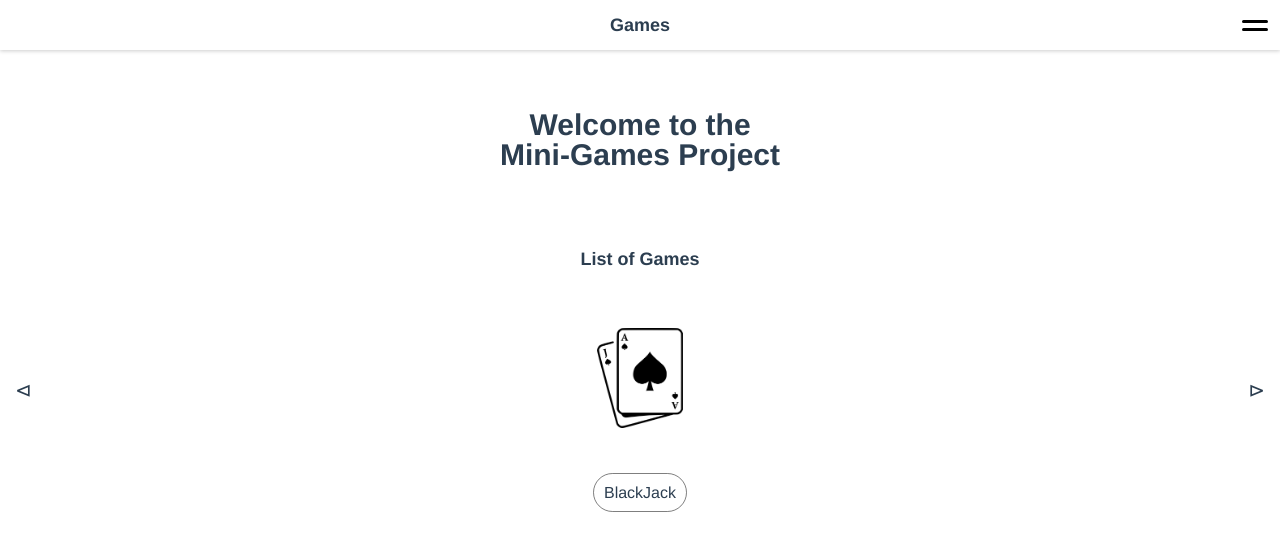
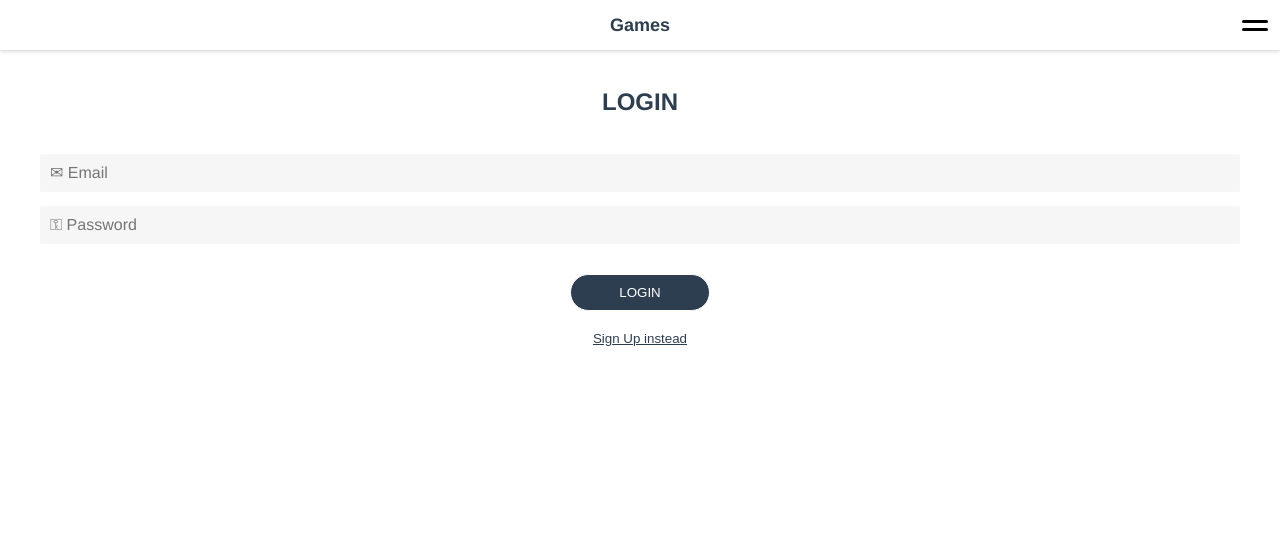
Before and after one commit to ryeolkwang/mini-games, a Vue app: page /login in a window 1280 px wide. Shown: the top 550 px of the page. Built offline with nearby package versions, Linux system fonts and the light colour scheme; some icons are missing.

Commit message:
Added login authentication feature

```diff
--- a/src/App.vue
+++ b/src/App.vue
@@ -10,6 +10,24 @@ import Header from '@/components/Header.vue';
 
 export default {
 	components: { Header },
+
+	computed: {
+		didAutoLogout() {
+			return this.$store.getters.didAutoLogout;
+		},
+	},
+
+	created() {
+		this.$store.dispatch('tryLogin');
+	},
+
+	watch: {
+		didAutoLogout(curValue, oldValue) {
+			if (curValue && curValue !== oldValue) {
+				this.$router.replace('/credits');
+			}
+		},
+	},
 };
 </script>
 
--- a/src/components/Header.vue
+++ b/src/components/Header.vue
@@ -1,14 +1,31 @@
 <template>
 	<header class="header">
 		<div class="headerInner">
-			<div
-				v-if="$route.path !== '/'"
-				class="backButton"
-				@click="$router.back()"
-			>
-				Back
+			<div class="headerButtons">
+				<router-link v-if="$route.path !== '/'" to="/">
+					<IosHomeIcon />
+				</router-link>
+				<router-link
+					v-if="
+						$route.path !== '/login' &&
+							!$store.getters.isAuthenticated
+					"
+					to="/login"
+				>
+					<IosLogInIcon />
+				</router-link>
+				<router-link
+					v-if="
+						$route.path !== '/login' &&
+							$store.getters.isAuthenticated
+					"
+					to="/credits"
+					@click.native="$store.dispatch('logout')"
+				>
+					<IosLogOutIcon />
+				</router-link>
 			</div>
-			<div class="logo">Games</div>
+			<div class="title">Games</div>
 			<Nav />
 		</div>
 	</header>
@@ -16,9 +33,12 @@
 
 <script>
 import Nav from '@/components/Nav.vue';
+import IosHomeIcon from 'vue-ionicons/dist/ios-home.vue';
+import IosLogInIcon from 'vue-ionicons/dist/ios-log-in.vue';
+import IosLogOutIcon from 'vue-ionicons/dist/ios-log-out.vue';
 
 export default {
-	components: { Nav },
+	components: { Nav, IosHomeIcon, IosLogInIcon, IosLogOutIcon },
 };
 </script>
 
@@ -38,28 +58,26 @@ export default {
 	justify-content: center;
 }
 
-.backButton {
-	position: absolute;
-	top: 0;
-	left: 0;
-	height: 50px;
-	width: 50px;
-	font-size: 0;
-	display: flex;
-	justify-content: center;
-	align-items: center;
-
-	&::before {
-		content: '\1438';
-		display: block;
-		font-size: 30px;
-		font-weight: bold;
-	}
-}
-
-.logo {
+.title {
 	font-size: 18px;
 	font-weight: bold;
 	line-height: 50px;
 }
+
+.headerButtons {
+	position: absolute;
+	top: 0;
+	left: 0;
+	display: flex;
+
+	a {
+		width: 50px;
+		height: 50px;
+		font-size: 24px;
+		color: #2c3e50;
+		display: flex;
+		justify-content: center;
+		align-items: center;
+	}
+}
 </style>
--- a/src/components/Nav.vue
+++ b/src/components/Nav.vue
@@ -17,9 +17,6 @@
 			</router-link>
 			<router-link to="/tictactoe" @click.native="closeMenu">
 				Tic-tac-toe
-			</router-link>
-			<router-link to="/credits" @click.native="closeMenu">
-				Credits
 			</router-link>
 		</ul>
 		<div
--- a/src/router/index.js
+++ b/src/router/index.js
@@ -1,6 +1,9 @@
 import Vue from 'vue';
 import VueRouter from 'vue-router';
+import store from '../store/index.js';
+
 import Home from '../views/Home.vue';
+import Login from '../views/Login.vue';
 import BlackJack from '../views/BlackJack.vue';
 import Credits from '../views/Credits.vue';
 import Tictactoe from '../views/Tictactoe.vue';
@@ -13,6 +16,11 @@ const routes = [
 		path: '/',
 		name: 'Home',
 		component: Home,
+	},
+	{
+		path: '/login',
+		name: 'Login',
+		component: Login,
 	},
 	{
 		path: '/blackjack',
@@ -34,10 +42,24 @@ const routes = [
 		name: 'Credits',
 		component: Credits,
 	},
+	{
+		path: '*',
+		redirect: '/',
+	},
 ];
 
 const router = new VueRouter({
+	mode: 'history',
 	routes,
 });
 
+router.beforeEach((to, from, next) => {
+	if (store.getters.isAuthenticated) {
+		const expirationDate = new Date().getTime() + store.getters.expiryTime;
+		localStorage.setItem('tokenExpiration', expirationDate);
+		store.dispatch('setTimer', store.getters.expiryTime);
+	}
+	next();
+});
+
 export default router;
--- a/src/store/index.js
+++ b/src/store/index.js
@@ -1,5 +1,7 @@
 import Vue from 'vue';
 import Vuex from 'vuex';
+
+import authModule from './modules/auth/index';
 
 Vue.use(Vuex);
 
@@ -7,5 +9,7 @@ export default new Vuex.Store({
 	state: {},
 	mutations: {},
 	actions: {},
-	modules: {},
+	modules: {
+		auth: authModule,
+	},
 });
--- /dev/null
+++ b/src/store/modules/auth/actions.js
@@ -0,0 +1,112 @@
+let timer;
+
+export default {
+	async login(context, payload) {
+		return context.dispatch('auth', {
+			...payload,
+			mode: 'login',
+		});
+	},
+
+	async signup(context, payload) {
+		return context.dispatch('auth', {
+			...payload,
+			mode: 'signup',
+		});
+	},
+
+	async auth(context, payload) {
+		const mode = payload.mode;
+		let url =
+			'https://identitytoolkit.googleapis.com/v1/accounts:signInWithPassword?key=AIzaSyAz03vqHiTxf9d7QSPWh1D7vlamgpl_lW8';
+
+		if (mode === 'signup') {
+			url =
+				'https://identitytoolkit.googleapis.com/v1/accounts:signUp?key=AIzaSyAz03vqHiTxf9d7QSPWh1D7vlamgpl_lW8';
+		}
+		const response = await fetch(url, {
+			method: 'POST',
+			body: JSON.stringify({
+				email: payload.email,
+				password: payload.password,
+				returnSecureToken: true,
+			}),
+		});
+
+		const responseData = await response.json();
+
+		if (!response.ok) {
+			const error = new Error(
+				responseData.message ||
+					'Failed to authenticate. Check your login data.'
+			);
+			throw error;
+		}
+
+		const expiresIn = +responseData.expiresIn * 1000;
+		// const expiresIn = 5000;
+		const expirationDate = new Date().getTime() + expiresIn;
+
+		localStorage.setItem('token', responseData.idToken);
+		localStorage.setItem('userId', responseData.localId);
+		localStorage.setItem('tokenExpiration', expirationDate);
+
+		context.dispatch('setTimer', expiresIn);
+
+		context.commit('setUser', {
+			token: responseData.idToken,
+			userId: responseData.localId,
+			expiryTime: expiresIn,
+		});
+	},
+
+	setTimer(context, payload) {
+		if (timer) {
+			clearTimeout(timer);
+		}
+		timer = setTimeout(function() {
+			context.dispatch('autoLogout');
+		}, payload);
+	},
+
+	tryLogin(context) {
+		const token = localStorage.getItem('token');
+		const userId = localStorage.getItem('userId');
+		const tokenExpiration = localStorage.getItem('tokenExpiration');
+
+		const expiresIn = +tokenExpiration - new Date().getTime();
+
+		if (expiresIn < 0) {
+			return;
+		}
+
+		context.dispatch('setTimer', expiresIn);
+
+		if (token && userId) {
+			context.commit('setUser', {
+				token: token,
+				userId: userId,
+				expiryTime: expiresIn,
+			});
+		}
+	},
+
+	logout(context) {
+		localStorage.removeItem('token');
+		localStorage.removeItem('userId');
+		localStorage.removeItem('tokenExpiration');
+
+		clearTimeout(timer);
+
+		context.commit('setUser', {
+			token: null,
+			userId: null,
+			expiryTime: null,
+		});
+	},
+
+	autoLogout(context) {
+		context.dispatch('logout');
+		context.commit('setAutoLogout');
+	},
+};
--- /dev/null
+++ b/src/store/modules/auth/getters.js
@@ -0,0 +1,17 @@
+export default {
+	userId(state) {
+		return state.userId;
+	},
+	token(state) {
+		return state.token;
+	},
+	isAuthenticated(state) {
+		return !!state.token;
+	},
+	expiryTime(state) {
+		return state.expiryTime;
+	},
+	didAutoLogout(state) {
+		return state.didAutoLogout;
+	},
+};
--- /dev/null
+++ b/src/store/modules/auth/index.js
@@ -0,0 +1,17 @@
+import mutations from './mutations.js';
+import actions from './actions.js';
+import getters from './getters.js';
+
+export default {
+	state() {
+		return {
+			userId: null,
+			token: null,
+			expiryTime: null,
+			didAutoLogout: false,
+		};
+	},
+	mutations,
+	actions,
+	getters,
+};
--- /dev/null
+++ b/src/store/modules/auth/mutations.js
@@ -0,0 +1,11 @@
+export default {
+	setUser(state, payload) {
+		state.token = payload.token;
+		state.userId = payload.userId;
+		state.expiryTime = payload.expiryTime;
+		state.didAutoLogout = false;
+	},
+	setAutoLogout(state) {
+		state.didAutoLogout = true;
+	},
+};
--- a/src/views/Credits.vue
+++ b/src/views/Credits.vue
@@ -1,6 +1,11 @@
 <template>
 	<div class="credits">
-		<h1 class="title">Thanks for playing!</h1>
+		<h1 class="title">
+			Successfully Logged Out.
+		</h1>
+		<h1 class="title">
+			Thanks for playing!
+		</h1>
 	</div>
 </template>
 
@@ -8,6 +13,7 @@
 .credits {
 	height: calc(100vh - 50px);
 	display: flex;
+	flex-direction: column;
 	justify-content: center;
 	align-items: center;
 }
--- a/src/views/Home.vue
+++ b/src/views/Home.vue
@@ -42,7 +42,7 @@ export default {
 			{
 				name: 'others',
 				src: require('../assets/other.png'),
-				page: '/credits',
+				page: '/',
 			},
 		],
 	},
--- /dev/null
+++ b/src/views/Login.vue
@@ -0,0 +1,172 @@
+<template>
+	<div>
+		<form @submit.prevent="submitForm">
+			<h1 class="title">
+				{{ submitButtonCaption }}
+			</h1>
+			<div class="form-control">
+				<label for="email"></label>
+				<input
+					type="email"
+					id="email"
+					placeholder="✉ Email"
+					v-model.trim="email"
+				/>
+			</div>
+			<div class="form-control">
+				<label for="password"></label>
+				<input
+					type="password"
+					id="password"
+					placeholder="⚿ Password"
+					v-model.trim="password"
+				/>
+			</div>
+
+			<p v-if="!formIsValid">
+				Please enter a valid email and password (must be at least 6
+				characters long).
+			</p>
+			<button>{{ submitButtonCaption }}</button>
+			<button type="button" @click="switchAuthMode" class="switch-mode">
+				{{ switchModeButtonCaption }}
+			</button>
+		</form>
+	</div>
+</template>
+
+<script>
+export default {
+	data() {
+		return {
+			email: '',
+			password: '',
+			formIsValid: true,
+			mode: 'login',
+			isLoading: false,
+			error: null,
+		};
+	},
+
+	computed: {
+		submitButtonCaption() {
+			if (this.mode === 'login') {
+				return 'Login';
+			} else {
+				return 'Sign Up';
+			}
+		},
+
+		switchModeButtonCaption() {
+			if (this.mode === 'login') {
+				return 'Sign Up instead';
+			} else {
+				return 'Login instead';
+			}
+		},
+	},
+
+	methods: {
+		async submitForm() {
+			this.formIsValid = true;
+			if (
+				this.email === '' ||
+				!this.email.includes('@') ||
+				this.password.length < 6
+			) {
+				this.formIsValid = false;
+				return;
+			}
+
+			this.isLoading = true;
+
+			const actionPayload = {
+				email: this.email,
+				password: this.password,
+			};
+
+			try {
+				if (this.mode === 'login') {
+					await this.$store.dispatch('login', actionPayload);
+				} else {
+					await this.$store.dispatch('signup', actionPayload);
+				}
+				this.$router.replace('/');
+			} catch (err) {
+				this.error =
+					err.message || 'Failed to authenticate, try later.';
+			}
+
+			this.isLoading = false;
+		},
+
+		switchAuthMode() {
+			if (this.mode === 'login') {
+				this.mode = 'signup';
+			} else {
+				this.mode = 'login';
+			}
+		},
+
+		handleError() {
+			this.error = null;
+		},
+	},
+};
+</script>
+
+<style lang="scss" scoped>
+form {
+	margin: 40px;
+}
+
+.title {
+	font-size: 24px;
+	font-weight: bold;
+	margin-bottom: 40px;
+	text-transform: uppercase;
+}
+
+.form-control {
+	margin-bottom: 14px;
+}
+
+input {
+	display: block;
+	width: 100%;
+	font: inherit;
+	background-color: rgb(246, 246, 246);
+	border: none;
+	border-radius: 2px;
+	padding: 10px;
+}
+
+input:focus,
+textarea:focus {
+	background-color: #faf6ff;
+	outline: none;
+}
+
+button {
+	display: block;
+	margin: 30px auto 10px;
+	padding: 10px 20px;
+	width: 140px;
+	background-color: #2c3e50;
+	color: #fff;
+	outline: none;
+	border: 1px solid #fff;
+	border-radius: 100px;
+	text-transform: uppercase;
+
+	&.switch-mode {
+		margin-top: 10px;
+		background-color: transparent;
+		color: #2c3e50;
+		text-decoration: underline;
+		text-transform: initial;
+		border: none;
+		border-radius: 0;
+	}
+}
+</style>
```
